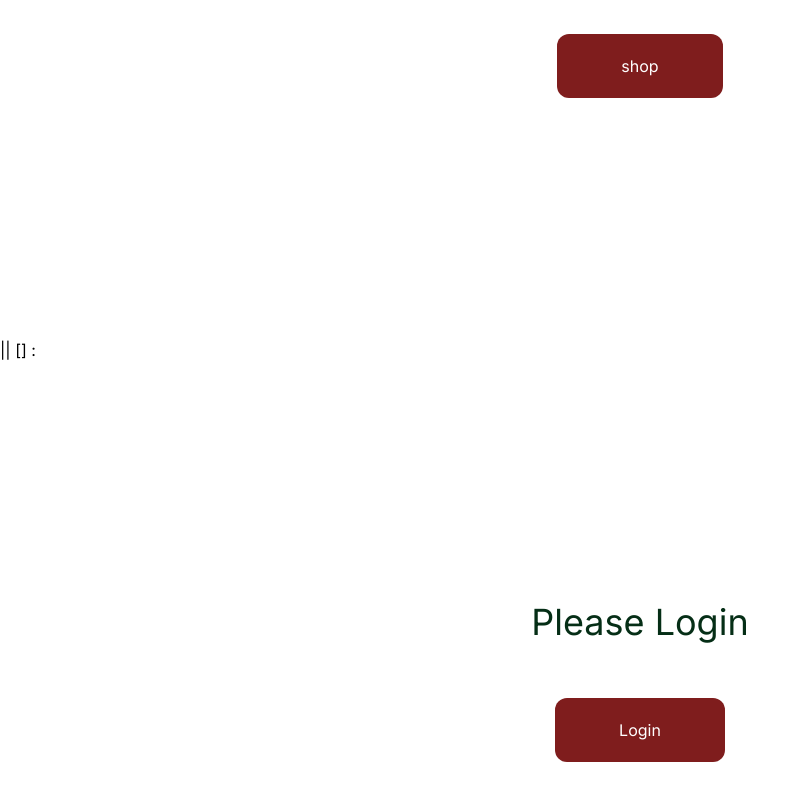
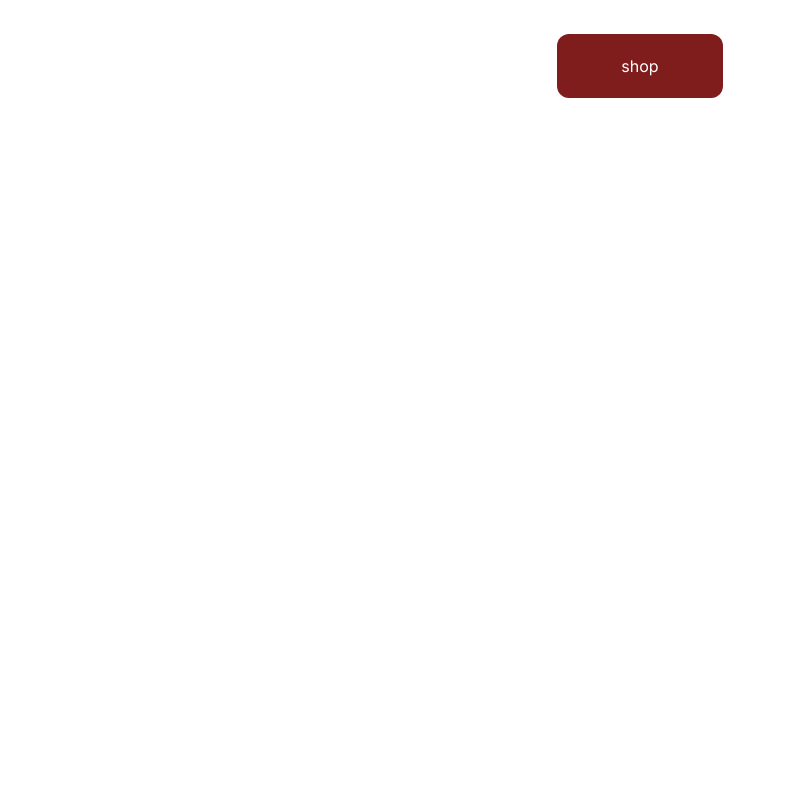
Before and after one commit to Ibra7emels3id/Bike_app, a Next.js app: page /cart in a window 1280 px wide. Shown: the part 358-1158 px from the top of the page, without its empty margins (0-807 px from the left). After the commit the page ends 800 px from the top, so only its background shows below. Built offline with nearby package versions, Linux system fonts and the light colour scheme.

Commit message:
first commit

```diff
--- a/src/app/cart/page.jsx
+++ b/src/app/cart/page.jsx
@@ -100,11 +100,11 @@ const Page = () => {
                             </div>
                         </div>
                     }
-                </section> || [] :
-                <div className="flex flex-col gap-14 items-center justify-center h-[80vh] ">
+                </section>
+                {/* <div className="flex flex-col gap-14 items-center justify-center h-[80vh] ">
                     <p className=" text-4xl text-green-950">Please Login</p>
                     <Link href={'/sign-in'} className=" bg-red-900 py-5 px-16 text-white rounded-xl">Login</Link>
-                </div>
+                </div> */}
             </div>
         </>
     );
```
